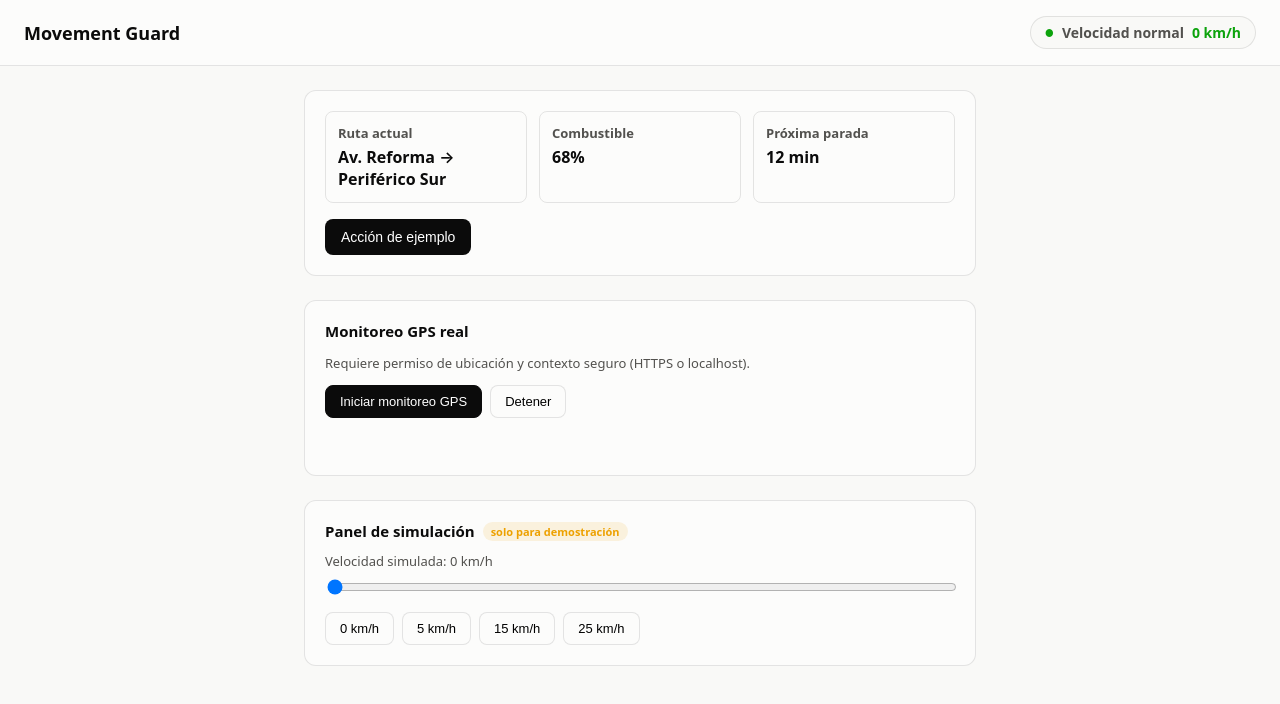
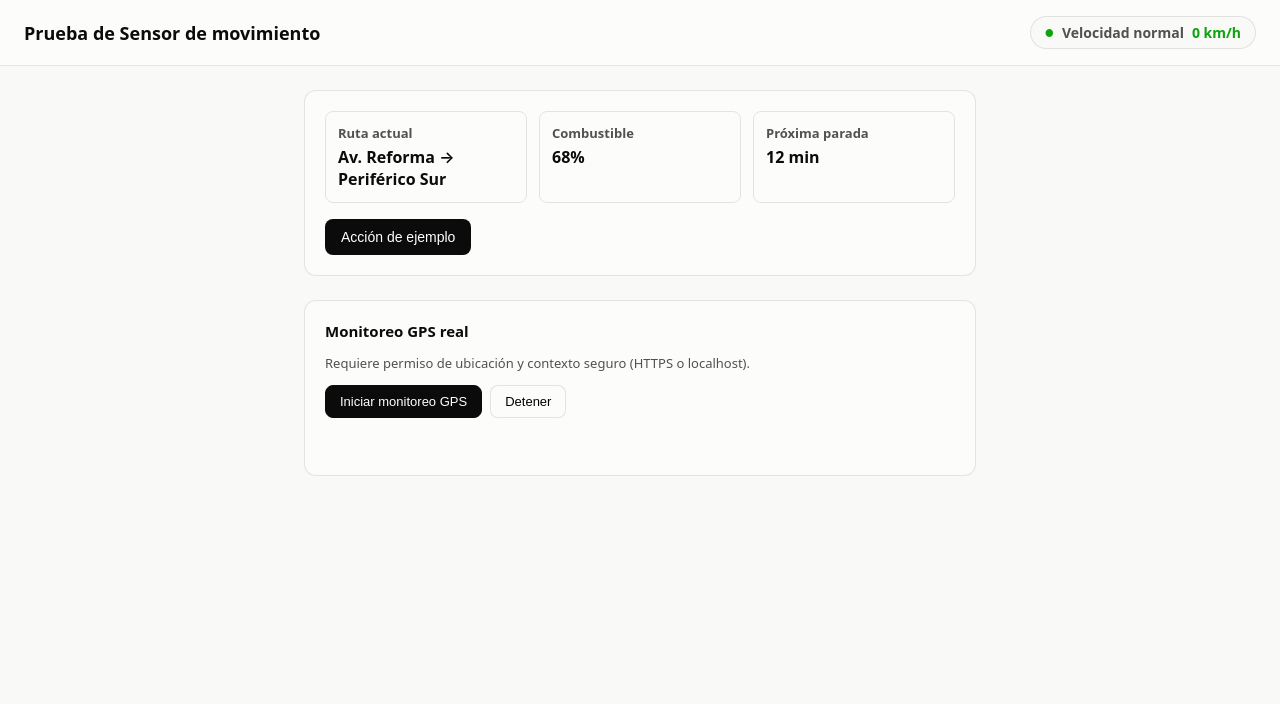
Before and after one commit to davidPromontor27Farias/bloqueoSistema, a plain HTML site: page index.html in a window 1280 px wide. Drawn offline with Linux system fonts and the light colour scheme.

Commit message:
se hicieron cambios en el diseño

```diff
--- a/index.html
+++ b/index.html
@@ -9,7 +9,7 @@
 <body>
 
   <header class="app-header">
-    <h1 class="app-title">Movement Guard</h1>
+    <h1 class="app-title">Prueba de Sensor de movimiento</h1>
     <div id="speed-badge" class="speed-badge speed-badge--good">
       <span class="speed-badge-icon" aria-hidden="true">●</span>
       <span class="speed-badge-label">Velocidad normal</span>
@@ -52,21 +52,6 @@
       <p id="gps-error" class="control-error" role="alert"></p>
     </section>
 
-    <!-- ================= PANEL DE SIMULACIÓN =================
-         Solo para demostración/pruebas: alimenta el mismo motor
-         real (MovementGuard) con una velocidad simulada, para ver
-         el bloqueo funcionando sin necesidad de moverte. -->
-    <section class="sim-panel">
-      <h2>Panel de simulación <span class="sim-tag">solo para demostración</span></h2>
-      <label for="sim-speed">Velocidad simulada: <span id="sim-speed-value">0</span> km/h</label>
-      <input id="sim-speed" type="range" min="0" max="30" step="1" value="0">
-      <div class="sim-quick-buttons">
-        <button class="btn" type="button" data-sim-speed="0">0 km/h</button>
-        <button class="btn" type="button" data-sim-speed="5">5 km/h</button>
-        <button class="btn" type="button" data-sim-speed="15">15 km/h</button>
-        <button class="btn" type="button" data-sim-speed="25">25 km/h</button>
-      </div>
-    </section>
 
   </main>
 
```
